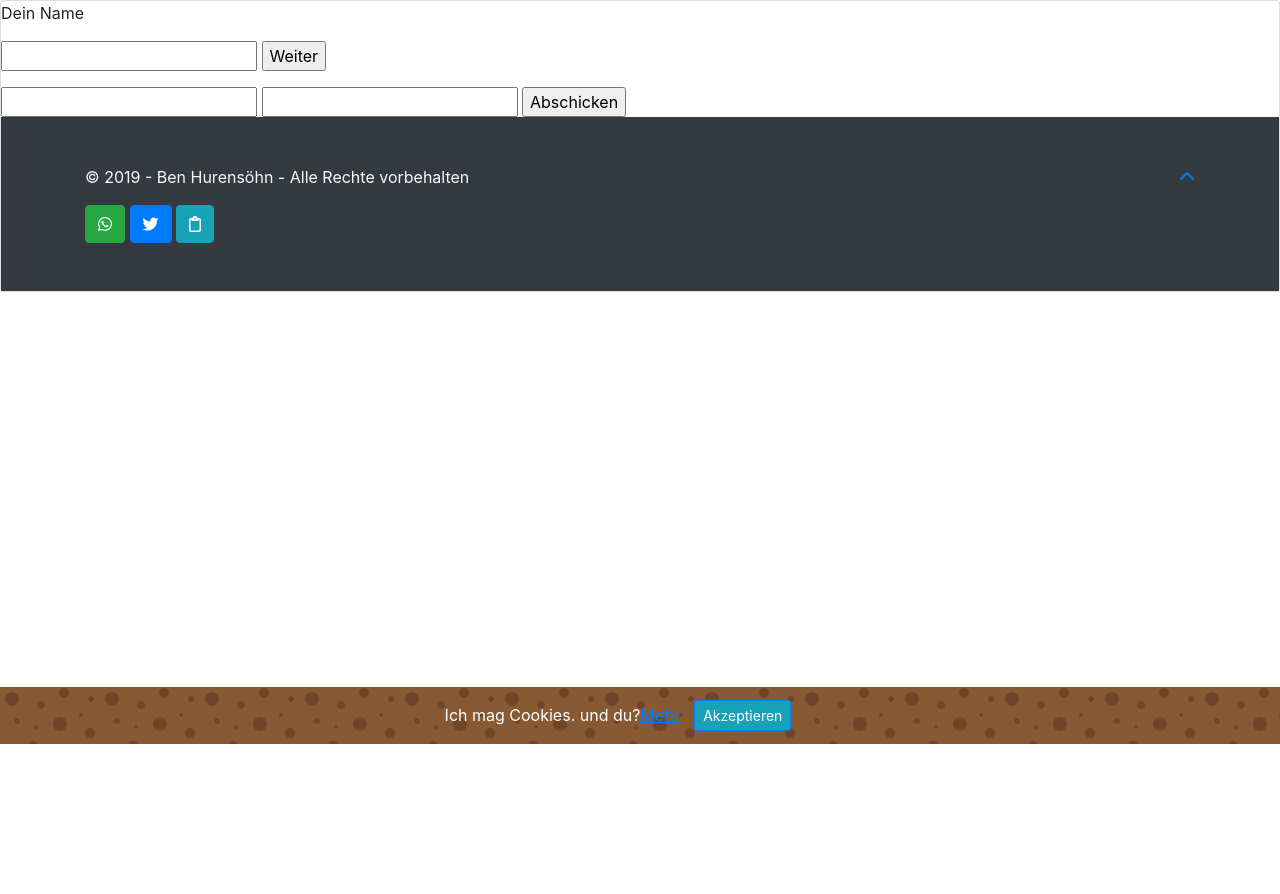
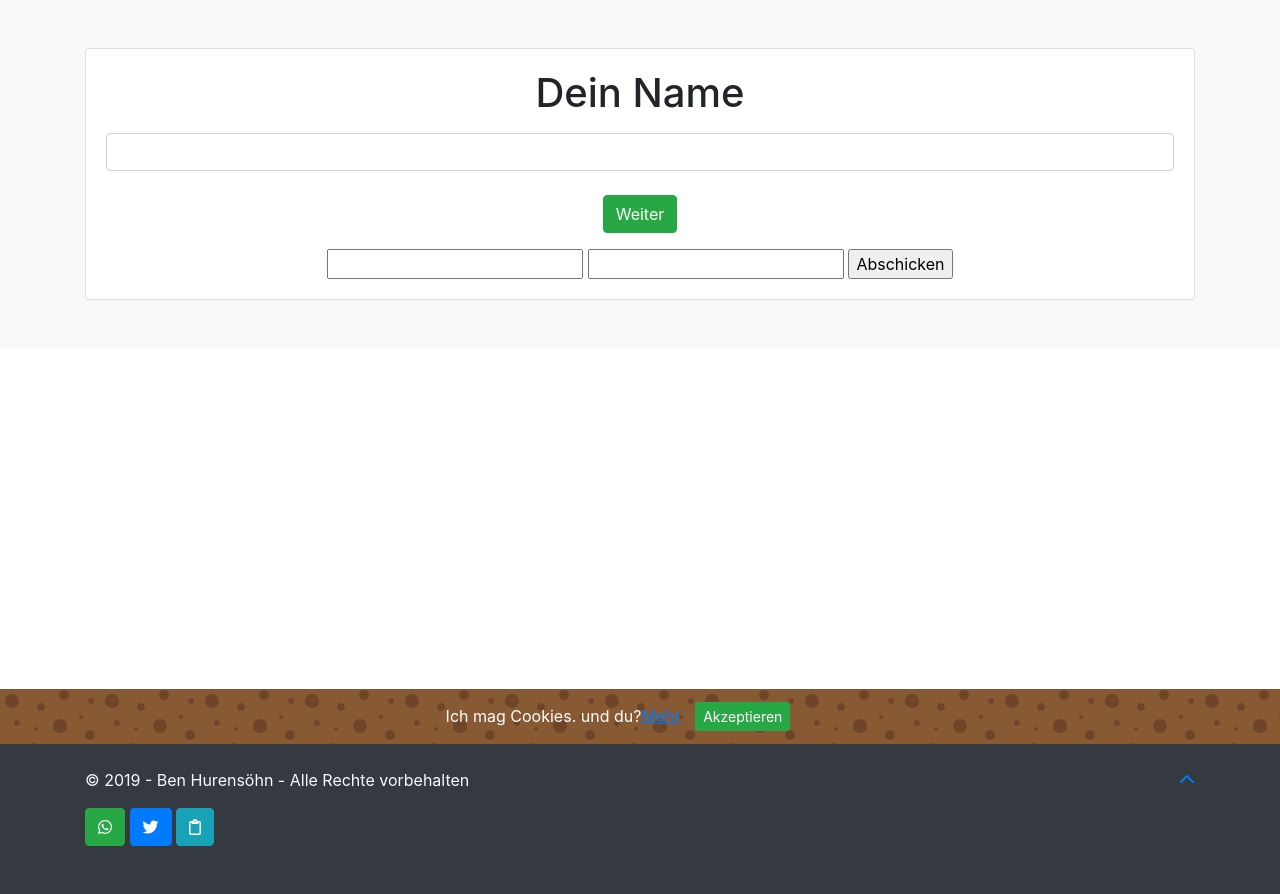
Before and after one commit to phgilde/quiz, a Flask app: template app/templates/quiz.html in a window 1280 px wide. Shown: the part 56-950 px from the top of the page. Before the commit the page ends 800 px from the top, so only its background shows below. Run offline with Flask 2, Linux system fonts and the light colour scheme; the template is opened without the code that fills it: values that come from a table or form of the project are taken from there, others are empty; some libraries are stand-ins or nearby versions.

Commit message:
added quiz.html`s frontend

```diff
--- a/app/static/css/main.css
+++ b/app/static/css/main.css
@@ -32,6 +32,7 @@ body {
 .cookiealert .acceptcookies {
     margin-left: 10px;
     vertical-align: baseline;
+    border: none;
 }
 .jumbotron {
   background-color: #FFFFFF;
--- a/app/templates/base.html
+++ b/app/templates/base.html
@@ -19,7 +19,7 @@
       <div class="cookiealert-container text-white">
            Ich mag Cookies. und du?<a href="#" target="_blank">Mehr</a>
 
-          <button type="button" class="btn btn-primary btn-sm acceptcookies bg-info" aria-label="Close">
+          <button type="button" class="btn btn-primary btn-sm acceptcookies bg-success" aria-label="Close">
               Akzeptieren
           </button>
       </div>
--- a/app/templates/quiz.html
+++ b/app/templates/quiz.html
@@ -1,13 +1,15 @@
 {% extends "base.html" %}
 {% block content %}
 <div class="content">
-    <div class="card">
-      <div class="body">
+<div class="py-5 bg-light">
+  <div class="container">
+    <div class="card text-center">
       <div id="quiz">
-            <p id="name-label">Dein Name</p>
-            <input id="name" type="text">
-            <input id="send-name" type="button" value="Weiter">
-            <p id="question"></p>
+        <div class="card-body">
+          <h1><p id="name-label">Dein Name</p></h1>
+          <input id="name" type="text" class="form-control">
+          <input id="send-name" type="button" class="btn btn-success" value="Weiter">
+          <b><h1><p id="question"></p></h1></b>
           <div id="answers"></div>
           <form action="" method="POST">
               {{form.hidden_tag()}}
@@ -16,6 +18,10 @@
               {{form.submit()}}
           </form>
         </div>
+      </div>
         <script src="{{ url_for('static', filename='js/quiz.js') }}"></script>
       </div>
+    </div>
+  </div>
+  </div>
 {% endblock %}
```
Lines whose indentation alone changed are shown as unchanged.
